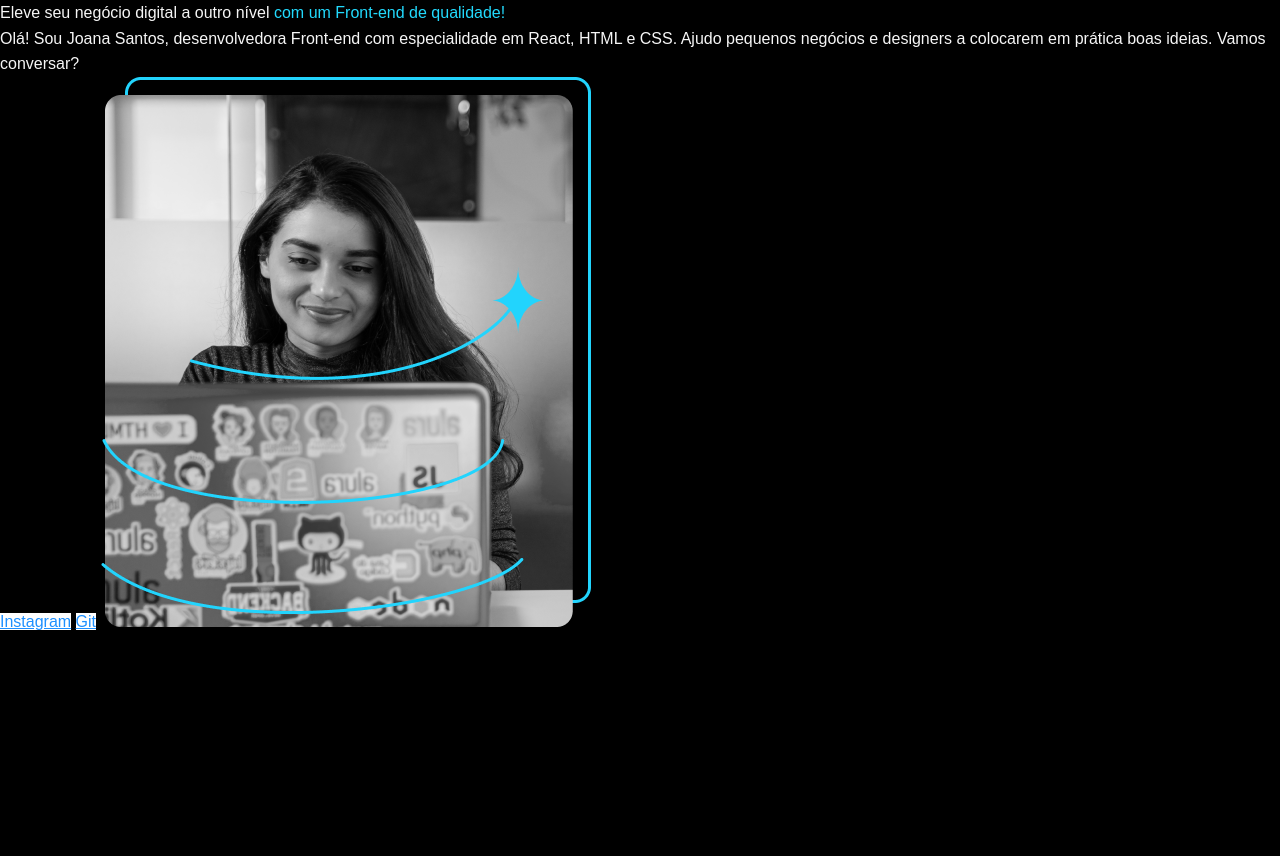
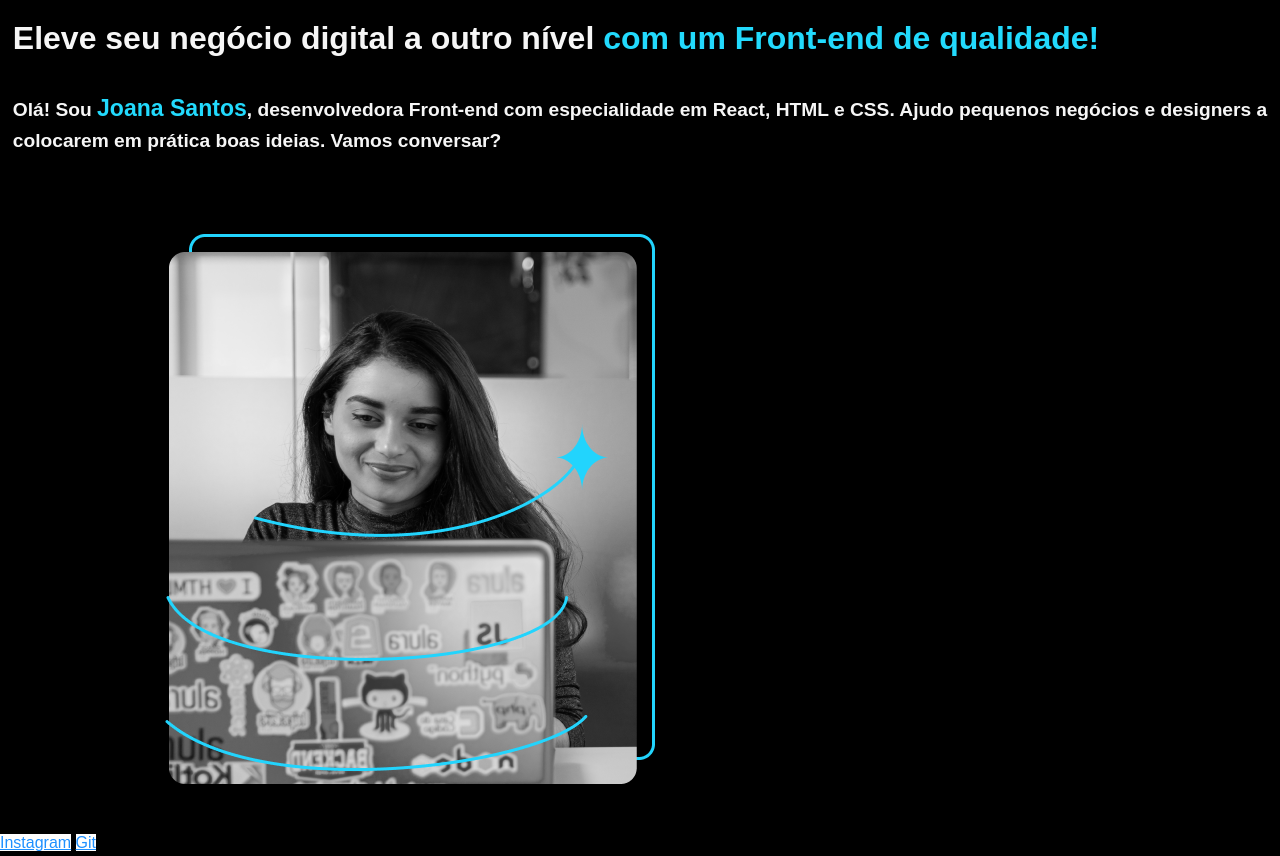
Before and after one commit to saraahkarolline/html-portifolio, a plain HTML site: page index.html in a window 1280 px wide. Before the commit the page ends 800 px from the top, so only its background shows below. Drawn offline with Linux system fonts and the light colour scheme.

```diff
--- a/index.html
+++ b/index.html
@@ -13,11 +13,11 @@
     <header>
     </header>
     <main>
-        <h1>Eleve seu negócio digital a outro nível <strong class="titulo-destaque">com um Front-end de qualidade!</strong> </h1>
-        <p>Olá! Sou Joana Santos, desenvolvedora Front-end com especialidade em React, HTML e CSS. Ajudo pequenos negócios e designers a colocarem em prática boas ideias. Vamos conversar?</p>
+        <h1 class="h1-destaque">Eleve seu negócio digital a outro nível <strong class="titulo-destaque">com um Front-end de qualidade!</strong> </h1>
+        <p class="p-destaque">Olá! Sou <strong class="texto-destaque"> Joana Santos</strong>, desenvolvedora Front-end com especialidade em React, HTML e CSS. Ajudo pequenos negócios e designers a colocarem em prática boas ideias. Vamos conversar?</p>
         <a href="https://www.instagram.com/saraahkarolline/">Instagram</a>
         <a href="https://github.com/saraahkarolline">Git</a>
-        <img src="ImagemJoana.png" alt="Foto de Joana Santos programando">
+        <img class="img-destaque" src="ImagemJoana.png" alt="Foto de Joana Santos programando">
     </main>
     <footer>
 
--- a/style.css
+++ b/style.css
@@ -15,3 +15,24 @@
     color: DodgerBlue;
 
 }
+.texto-destaque{
+    color: #22DAFD;
+    font-size: 1.2em;
+    font-weight: bold;
+}
+.img-destaque{
+    max-width: 100%;
+    padding: 5%;
+    height: auto;
+}
+.h1-destaque
+{
+    font-size: 2em;
+    font-weight: bold;
+    padding: 1%;
+}
+.p-destaque{
+    font-size: 1.2em;
+    font-weight: bold;
+    padding: 1%;
+}
```
